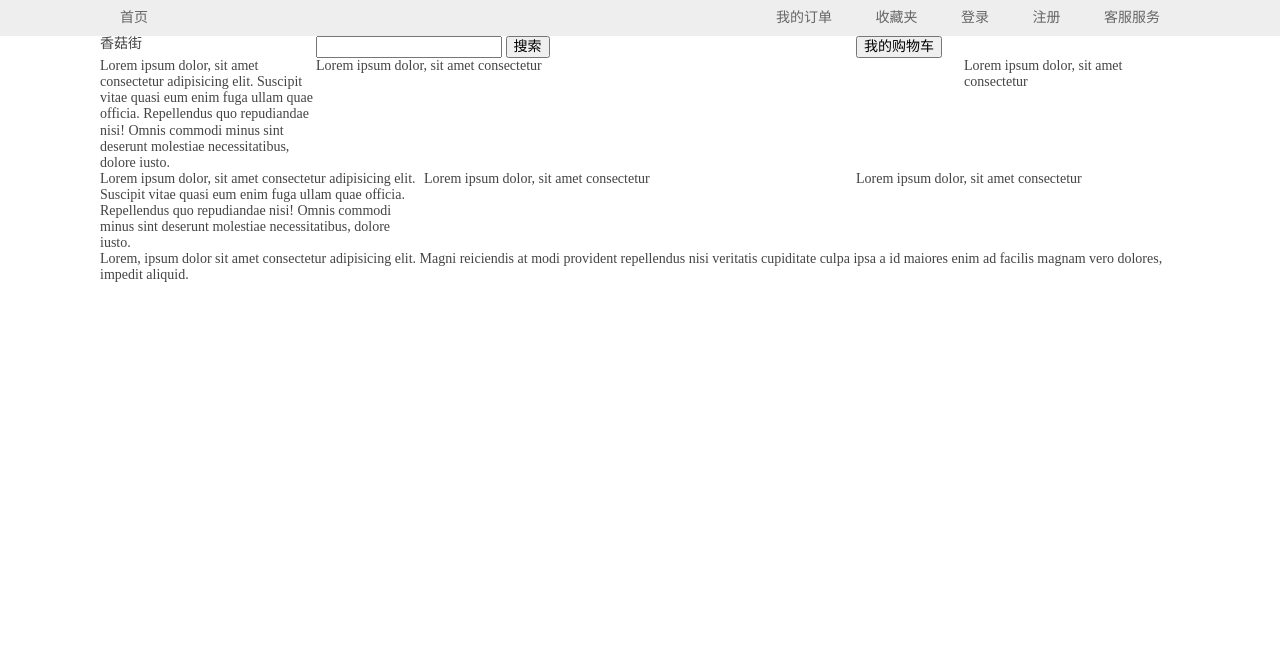
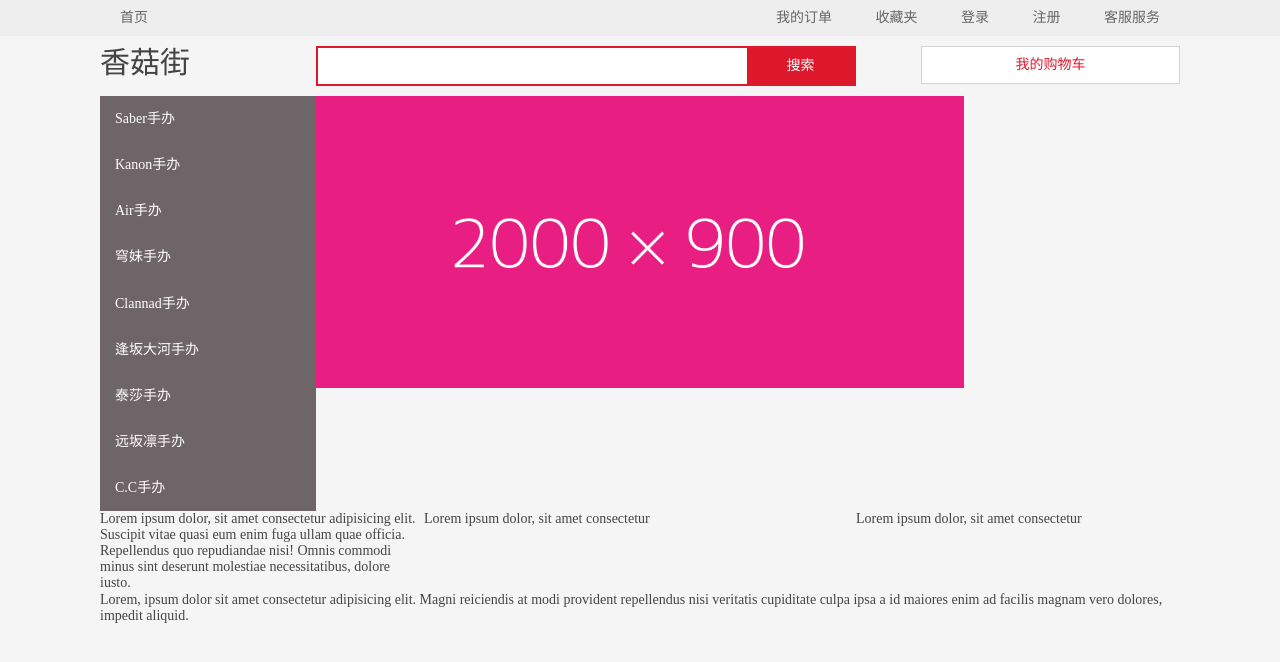
Before and after one commit to gongkegongke1/biaoyansu_study, a plain HTML site: page E-business/index.html in a window 1280 px wide. Drawn offline with nearby package versions, Linux system fonts and the light colour scheme.

Commit message:
update code

```diff
--- a/E-business/css/main.css
+++ b/E-business/css/main.css
@@ -1,12 +1,14 @@
 * {
     -webkit-box-sizing: border-box;
     box-sizing: border-box;
+    transition: background 200ms;
 }
 /* 所有元素的宽度是以border开始算 */
 
 body {
     font-size: 14px;
     color: #444;
+    background: #f5f5f5;
 }
 
 .container {
@@ -21,6 +23,11 @@ a {
     display: inline-block;
     padding: 10px 20px;
     color: #666;
+}
+
+img {
+    display: block;
+    max-width: 100%;
 }
 
 .fl {
@@ -102,3 +109,69 @@ a {
 .top-nav .container .item:hover {
     color: #333;
 }
+
+.header {
+    padding: 10px;
+}
+
+.header .logo {
+    font-size: 30px;
+}
+
+.header .search-bar {
+    outline: 0;
+    border: 2px solid #dd182b;
+}
+
+.header .search-bar input,
+.header .search-bar button {
+    display: block;
+    float: left;
+    border: 0;
+    padding: 10px;
+    outline: 0;
+}
+
+.header .search-bar input {
+    width: 80%;
+}
+
+.header .search-bar input:focus {
+    box-shadow: inset 0 0 1px 1px rgba(0, 0, 0, .2);
+}
+
+.header .search-bar button {
+    width: 20%;
+    background: #dd182b;
+    color: #fff;
+}
+
+.header .search-bar button:hover {
+    background: #9a1a1a
+}
+
+.header .cart button{
+    padding: 10px;
+    border: 1px solid #d3d3d3;
+    background: #fff;
+    color: #dd182b;
+    float: right;
+    width: 80%;
+}
+
+.header .cart button:hover {
+    background: #ddd;
+}
+
+.main-promote .cat {
+    background: #6e6568;
+    color: #fff;
+}
+
+.main-promote .cat .item {
+    padding: 15px;
+}
+
+.main-promote .cat .item:hover {
+    background: rgba(0, 0, 0, .2);
+}
--- a/E-business/index.html
+++ b/E-business/index.html
@@ -27,23 +27,36 @@
    </div>
    <div class="header clear-float">
        <div class="container">
-            <div class="col-2">香菇街</div>
-            <div class="col-5">
+            <div class="col-2 logo">香菇街</div>
+            <div class="col-5 search-bar">
                 <input type="text">
                 <button>搜索</button>
             </div>
-            <div class="col-3">
+            <div class="col-3 cart">
                 <button>我的购物车</button>
             </div>
        </div>
    </div>
    <div class="main-promote clear-float">
        <div class="container">
-           <div class="col-2">
-               Lorem ipsum dolor, sit amet consectetur adipisicing elit. Suscipit vitae quasi eum enim fuga ullam quae officia. Repellendus quo repudiandae nisi! Omnis commodi minus sint deserunt molestiae necessitatibus, dolore iusto.
+           <div class="col-2 cat">
+               <div class="item">Saber手办</div>
+               <div class="item">Kanon手办</div>
+               <div class="item">Air手办</div>
+               <div class="item">穹妹手办</div>
+               <div class="item">Clannad手办</div>
+               <div class="item">逢坂大河手办</div>
+               <div class="item">泰莎手办</div>
+               <div class="item">远坂凛手办</div>
+               <div class="item">C.C手办</div>
            </div>
-           <div class="col-6">Lorem ipsum dolor, sit amet consectetur</div>
-           <div class="col-2">Lorem ipsum dolor, sit amet consectetur</div>
+           <div class="col-6 slider">
+               <img src="img/slider_01.png" alt="">
+           </div>
+           <div class="col-2 info">
+               <div class="auth"></div>
+               <div class="anno"></div>
+           </div>
        </div>
    </div>
    <div class="cate-promote clear-float">
```
Also changed, not shown: E-business/img/slider_01.png (added).
